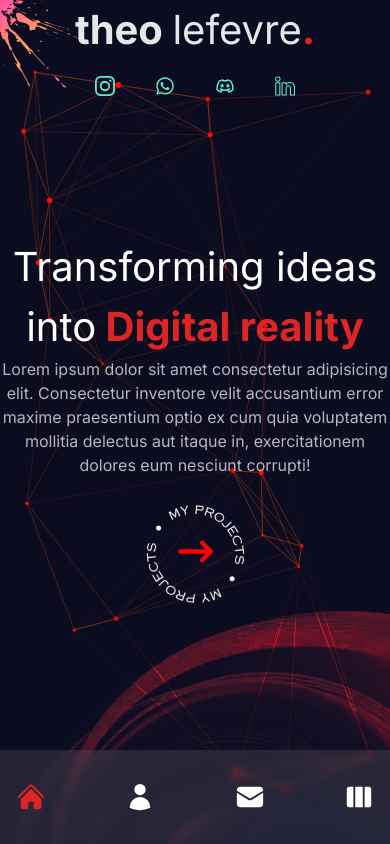
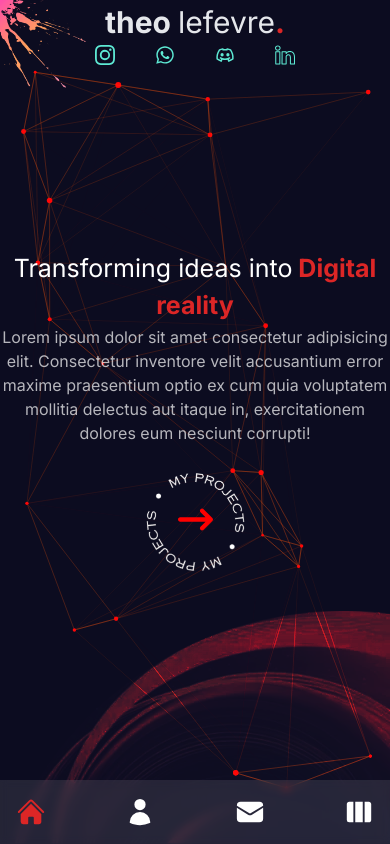
Before and after one commit to teteulf/PORTFOLIO-THEO, a Next.js app: page / in a window 390 px wide. Built offline with nearby package versions, Linux system fonts and the light colour scheme.

Commit message:
responsive adjust for mobile screens

```diff
--- a/app/header.jsx
+++ b/app/header.jsx
@@ -6,12 +6,12 @@ import { SlSocialLinkedin } from "react-icons/sl";
 export default function HeaderLayout() {
   return (
     <>
-      <div className="fixed top-0 left-0 right-0 flex flex-col max-w-[100vw] xl:flex-row justify-center items-center gap-[35%] z-10">
-        <div className="text-[40px] text-gray-200">
+      <div className="fixed top-0 left-0 right-0 flex flex-col max-w-[100vw] xl:flex-row justify-center items-center md:gap-[35%] z-10">
+        <div className="text-[30px] md:text-[40px] text-gray-200">
           <strong className="font-bold">theo </strong> lefevre
           <strong className="text-red-600">.</strong>
         </div>
-        <div className="flex justify-center text-teal-300 gap-10 pt-4 text-xl">
+        <div className="flex md:justify-center text-teal-300 gap-10 md:pt-4 text-xl">
           <a>
             <BsInstagram className="cursor-pointer hover:animate-bounce hover:text-red-600" />
           </a>
--- a/app/menu.jsx
+++ b/app/menu.jsx
@@ -21,7 +21,7 @@ export default function Menu() {
     >
       <div
         className="flex w-full xl:flex-col items-center justify-between opacity-4
-      xl:justify-center gap-y-6 px-4 md:px-40 xl:px-4 text-white xl:w-[50px] h=[80px]
+      xl:justify-center gap-y-6 px-4 md:px-40 xl:px-4 text-white xl:w-[50px] h-[50px]
       py-8 xl:py-4 bg-white/10 backdrop-blur-sm text-3xl xl:text-xl xl:rounded-full"
       >
         {navData.map((link, index) => {
--- a/app/page.jsx
+++ b/app/page.jsx
@@ -9,13 +9,13 @@ export default function Home() {
     <>
       <main className="relative h-full w-full flex items-center justify-center text-white">
         <ParticlesComponent id="particles" />
-        <section className="flex items-center justify-center mt-[5%] xl:-ml-[38%]">
-          <div className="flex flex-col w-[390px] text-center xl:text-left">
-            <h1 className="text-[40px]">
+        <section className="flex items-center justify-center xl:mt-[5%] xl:-ml-[38%]">
+          <div className="flex flex-col w-[100%] md:w-[390px] text-center xl:text-left">
+            <h1 className="text-[25px] md:text-[40px]">
               Transforming ideas into
               <strong className="text-red-600"> Digital reality</strong>
             </h1>
-            <p className="opacity-70">
+            <p className="opacity-70 ">
               Lorem ipsum dolor sit amet consectetur adipisicing elit.
               Consectetur inventore velit accusantium error maxime praesentium
               optio ex cum quia voluptatem mollitia delectus aut itaque in,
@@ -37,7 +37,7 @@ export default function Home() {
             </div>
           </div>
         </section>
-        <div className="fixed bottom-0 right-[4%] invisible xl:visible">
+        <div className="fixed bottom-0 xl:right-[4%] invisible xl:visible">
           <Image
             src={"/i.png"}
             width={600}
```
